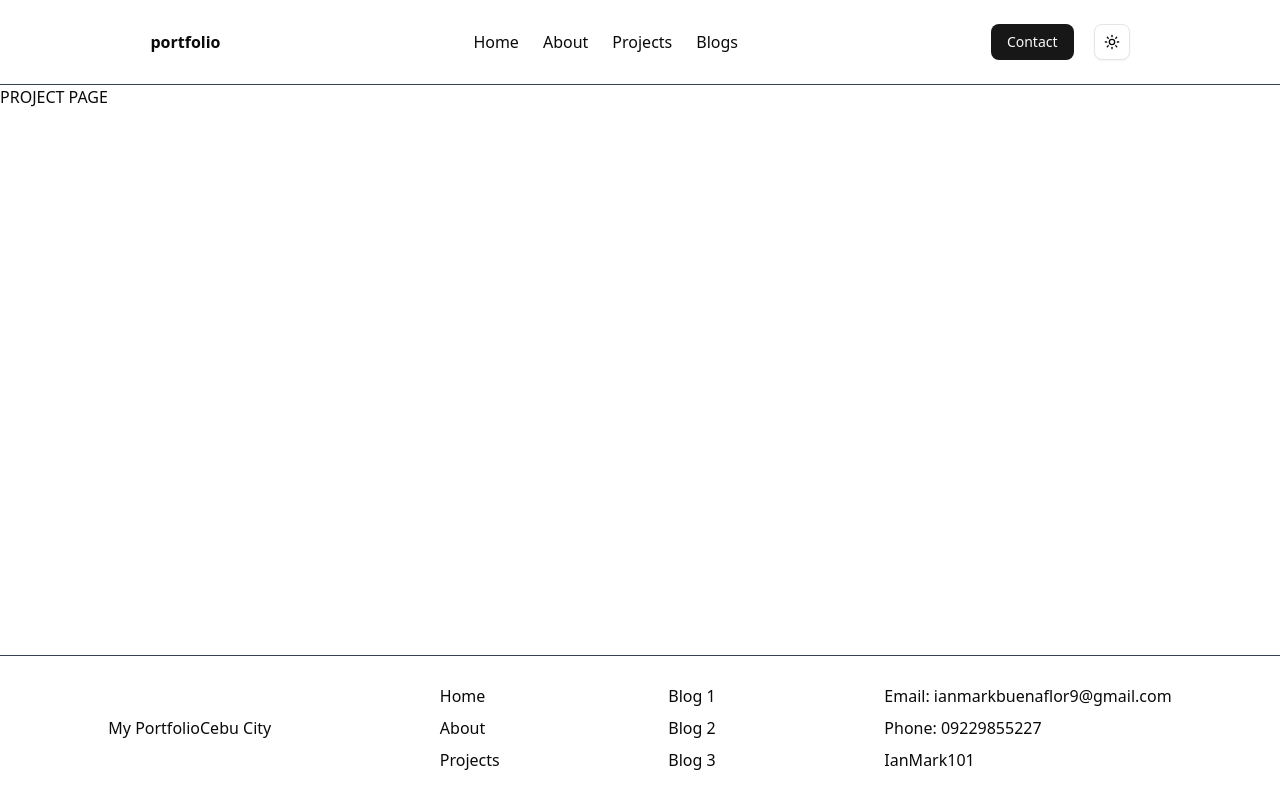
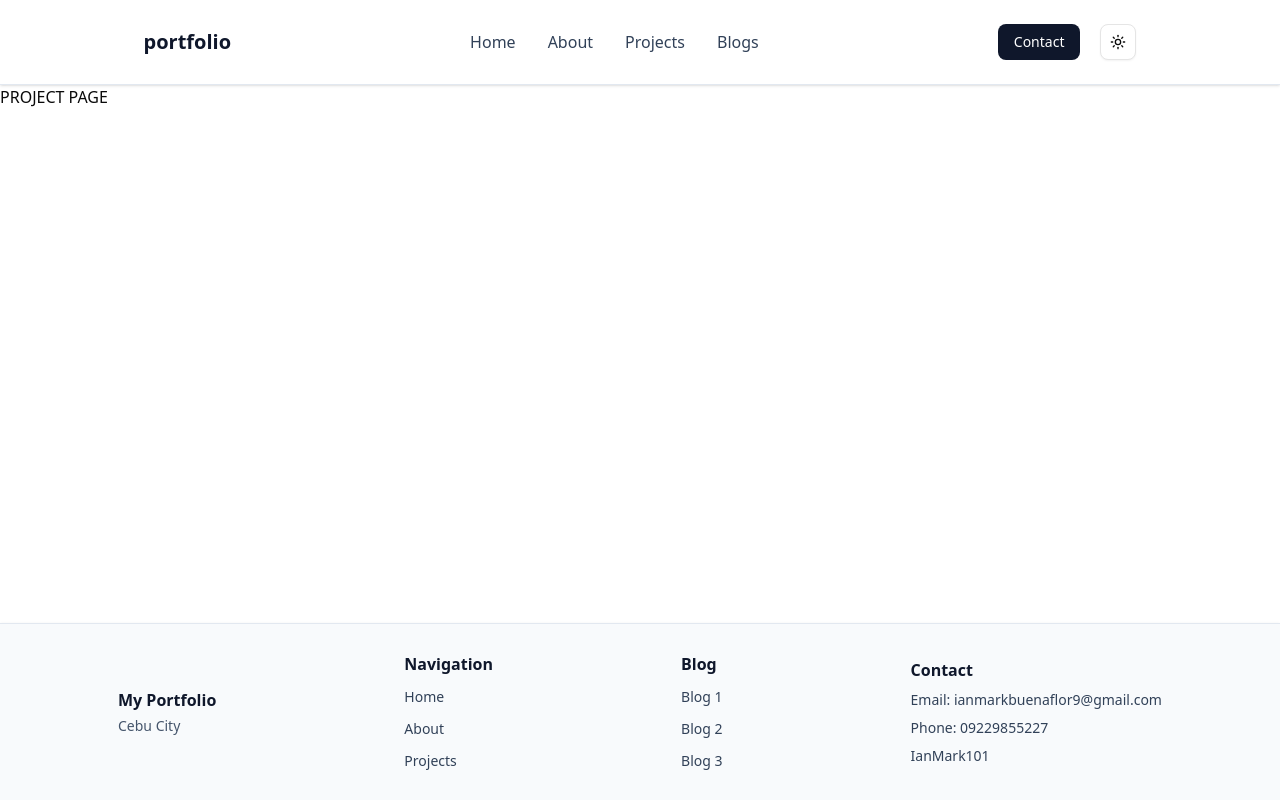
Before and after one commit to IanMark101/IT-ELECT-ACTIVITY, a Next.js app: page /projects in a window 1280 px wide. Built offline with nearby package versions, Linux system fonts and the light colour scheme.

Commit message:
update some styling a little bit

```diff
--- a/components/common/footer.tsx
+++ b/components/common/footer.tsx
@@ -2,43 +2,90 @@ import Link from "next/link";
 
 export default function Footer() {
   return (
-    <footer className="border-t border-gray-700 py-7">
+    <footer className="border-t border-slate-200 dark:border-slate-800 bg-slate-50 dark:bg-slate-900 py-7 shadow-sm">
       <div className="container mx-auto px-6 flex justify-around items-center">
-        <div className="flex justify-between">
-          <h2>My Portfolio</h2>
-          <p>Cebu City</p>
+        <div className="flex flex-col gap-1">
+          <h2 className="font-semibold text-slate-900 dark:text-slate-50">
+            My Portfolio
+          </h2>
+          <p className="text-slate-600 dark:text-slate-400 text-sm">
+            Cebu City
+          </p>
         </div>
         <div>
+          <h3 className="font-semibold text-slate-900 dark:text-slate-50 mb-2">
+            Navigation
+          </h3>
           <ul className="flex flex-col gap-2">
             <li>
-              <Link href="/">Home</Link>
+              <Link
+                href="/"
+                className="text-slate-700 dark:text-slate-300 hover:text-slate-900 dark:hover:text-slate-100 transition-colors text-sm"
+              >
+                Home
+              </Link>
             </li>
             <li>
-              <Link href="/about">About</Link>
+              <Link
+                href="/about"
+                className="text-slate-700 dark:text-slate-300 hover:text-slate-900 dark:hover:text-slate-100 transition-colors text-sm"
+              >
+                About
+              </Link>
             </li>
             <li>
-              <Link href="/projects">Projects</Link>
+              <Link
+                href="/projects"
+                className="text-slate-700 dark:text-slate-300 hover:text-slate-900 dark:hover:text-slate-100 transition-colors text-sm"
+              >
+                Projects
+              </Link>
             </li>
           </ul>
         </div>
         <div>
+          <h3 className="font-semibold text-slate-900 dark:text-slate-50 mb-2">
+            Blog
+          </h3>
           <ul className="flex flex-col gap-2">
             <li>
-              <Link href="/">Blog 1</Link>
+              <Link
+                href="/blog"
+                className="text-slate-700 dark:text-slate-300 hover:text-slate-900 dark:hover:text-slate-100 transition-colors text-sm"
+              >
+                Blog 1
+              </Link>
             </li>
             <li>
-              <Link href="/about">Blog 2</Link>
+              <Link
+                href="/blog"
+                className="text-slate-700 dark:text-slate-300 hover:text-slate-900 dark:hover:text-slate-100 transition-colors text-sm"
+              >
+                Blog 2
+              </Link>
             </li>
             <li>
-              <Link href="/projects">Blog 3</Link>
+              <Link
+                href="/blog"
+                className="text-slate-700 dark:text-slate-300 hover:text-slate-900 dark:hover:text-slate-100 transition-colors text-sm"
+              >
+                Blog 3
+              </Link>
             </li>
           </ul>
         </div>
         <div>
-          <ul className="flex flex-col gap-2">
-            <li>Email: ianmarkbuenaflor9@gmail.com</li>
-            <li>Phone: 09229855227</li>
-            <li>IanMark101</li>
+          <h3 className="font-semibold text-slate-900 dark:text-slate-50 mb-2">
+            Contact
+          </h3>
+          <ul className="flex flex-col gap-2 text-sm">
+            <li className="text-slate-700 dark:text-slate-300">
+              Email: ianmarkbuenaflor9@gmail.com
+            </li>
+            <li className="text-slate-700 dark:text-slate-300">
+              Phone: 09229855227
+            </li>
+            <li className="text-slate-700 dark:text-slate-300">IanMark101</li>
           </ul>
         </div>
       </div>
--- a/components/common/header.tsx
+++ b/components/common/header.tsx
@@ -3,29 +3,53 @@ import { Button } from "@/components/ui/button";
 import { ModeToggle } from "../theme-toggle";
 export default function Header() {
   return (
-    <div className="border-b border-gray-700 py-6">
+    <div className="border-b border-slate-200 dark:border-slate-800 bg-white dark:bg-slate-950 py-6 shadow-sm">
       <div className="container mx-auto px-6 flex justify-around items-center">
         <div>
-          <h1 className="font-bold">portfolio</h1>
+          <h1 className="font-bold text-xl text-slate-900 dark:text-slate-50">
+            portfolio
+          </h1>
         </div>
         <nav>
-          <ul className="flex gap-6">
+          <ul className="flex gap-8">
             <li>
-              <Link href="/">Home</Link>
+              <Link
+                href="/"
+                className="text-slate-700 dark:text-slate-300 hover:text-slate-900 dark:hover:text-slate-100 transition-colors"
+              >
+                Home
+              </Link>
             </li>
             <li>
-              <Link href="/about">About</Link>
+              <Link
+                href="/about"
+                className="text-slate-700 dark:text-slate-300 hover:text-slate-900 dark:hover:text-slate-100 transition-colors"
+              >
+                About
+              </Link>
             </li>
             <li>
-              <Link href="/projects">Projects</Link>
+              <Link
+                href="/projects"
+                className="text-slate-700 dark:text-slate-300 hover:text-slate-900 dark:hover:text-slate-100 transition-colors"
+              >
+                Projects
+              </Link>
             </li>
             <li>
-              <Link href="blog">Blogs</Link>
+              <Link
+                href="blog"
+                className="text-slate-700 dark:text-slate-300 hover:text-slate-900 dark:hover:text-slate-100 transition-colors"
+              >
+                Blogs
+              </Link>
             </li>
           </ul>
         </nav>
         <div className="flex items-center gap-5">
-          <Button>Contact</Button>
+          <Button className="bg-slate-900 dark:bg-slate-100 text-white dark:text-slate-900 hover:bg-slate-800 dark:hover:bg-slate-200">
+            Contact
+          </Button>
           <ModeToggle />
         </div>
       </div>
```
